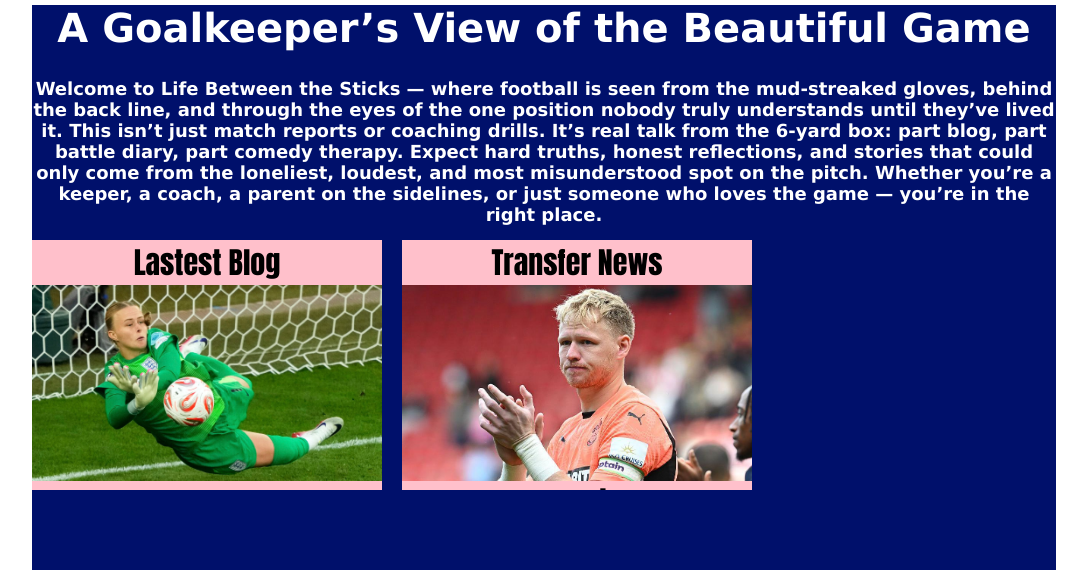
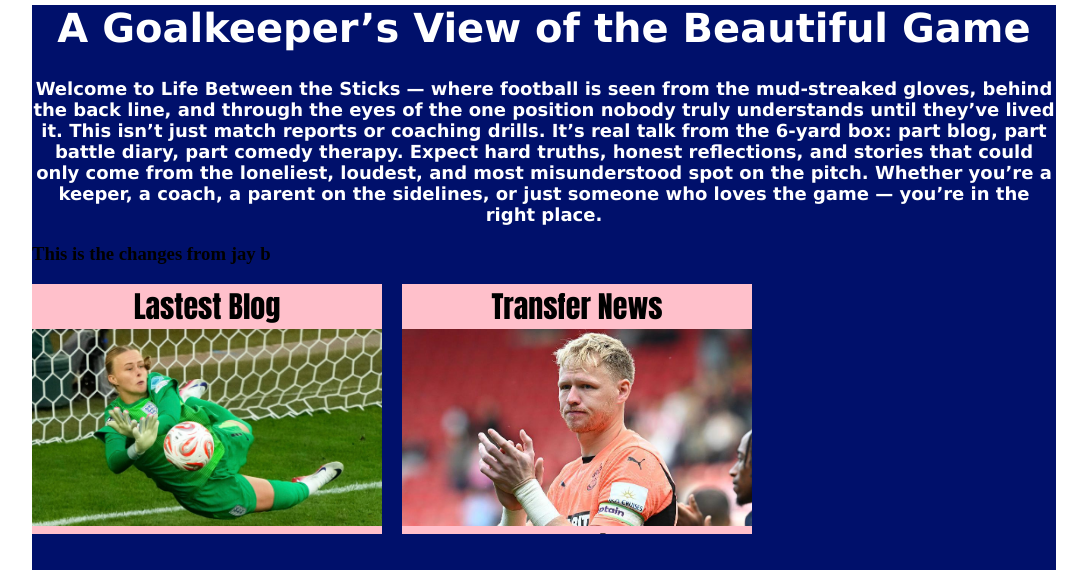
Before and after one commit to MShanahan71/Life-Between-The-Sticks-Blog, a plain HTML site: page index.html in a window 1280 px wide. Shown: the part 230-800 px from the top of the page, without its empty margins (96-1183 px from the left). Drawn offline with Linux system fonts and the light colour scheme.

Commit message:
make some change

```diff
--- a/index.html
+++ b/index.html
@@ -49,6 +49,8 @@ Expect hard truths, honest reflections, and stories that could only come from th
 Whether you’re a keeper, a coach, a parent on the sidelines, or just someone who loves the game — you’re in the right place.
 </h2>
 
+<h3>This is the changes from jay b</h3>
+
 <div class="box-container">
 <div class="box1">Lastest Blog
 <img src="Images/skysports-hannah-hampton-england_6976242.jpg" alt="HannahHampton"></div>
```
